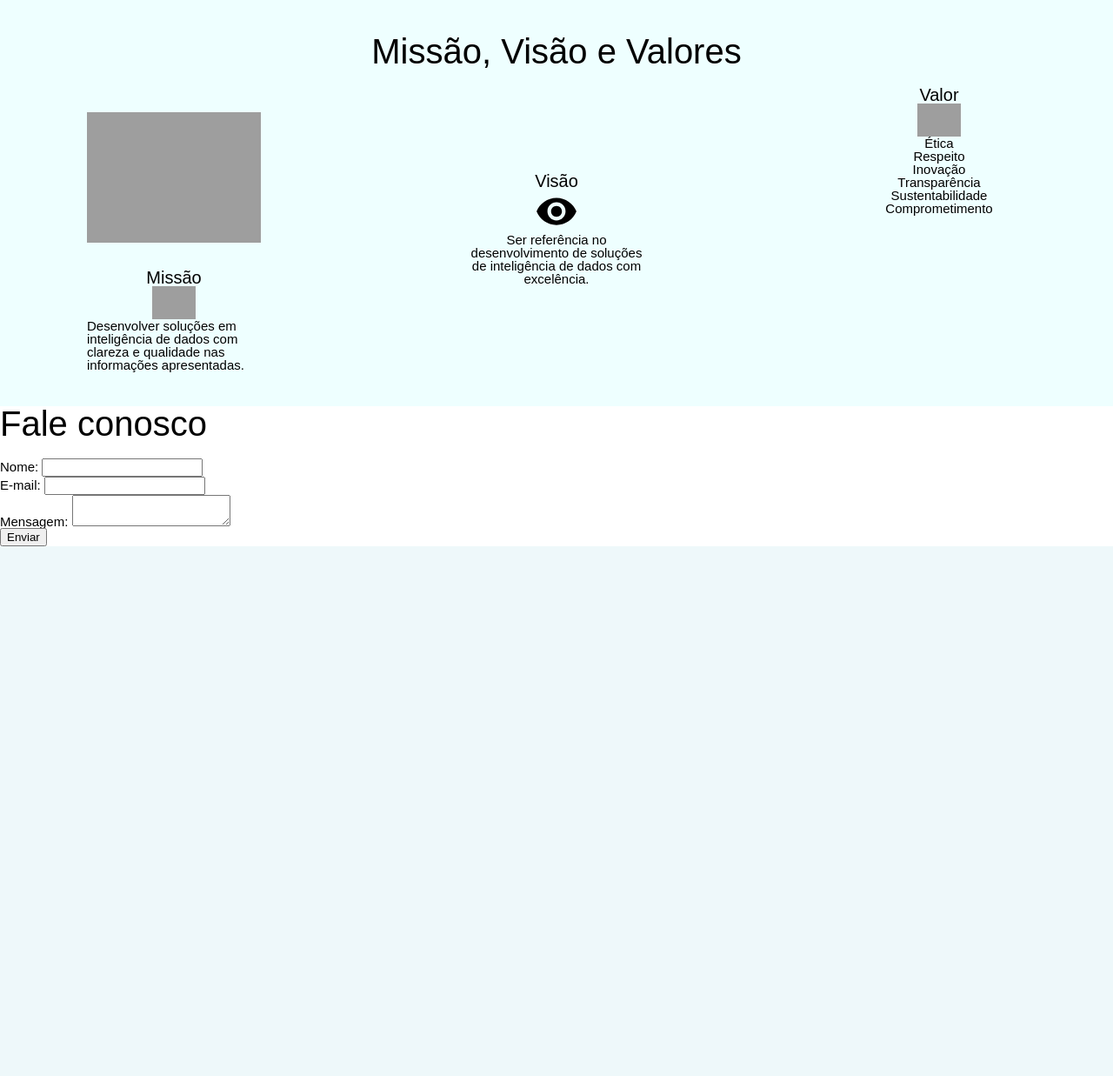
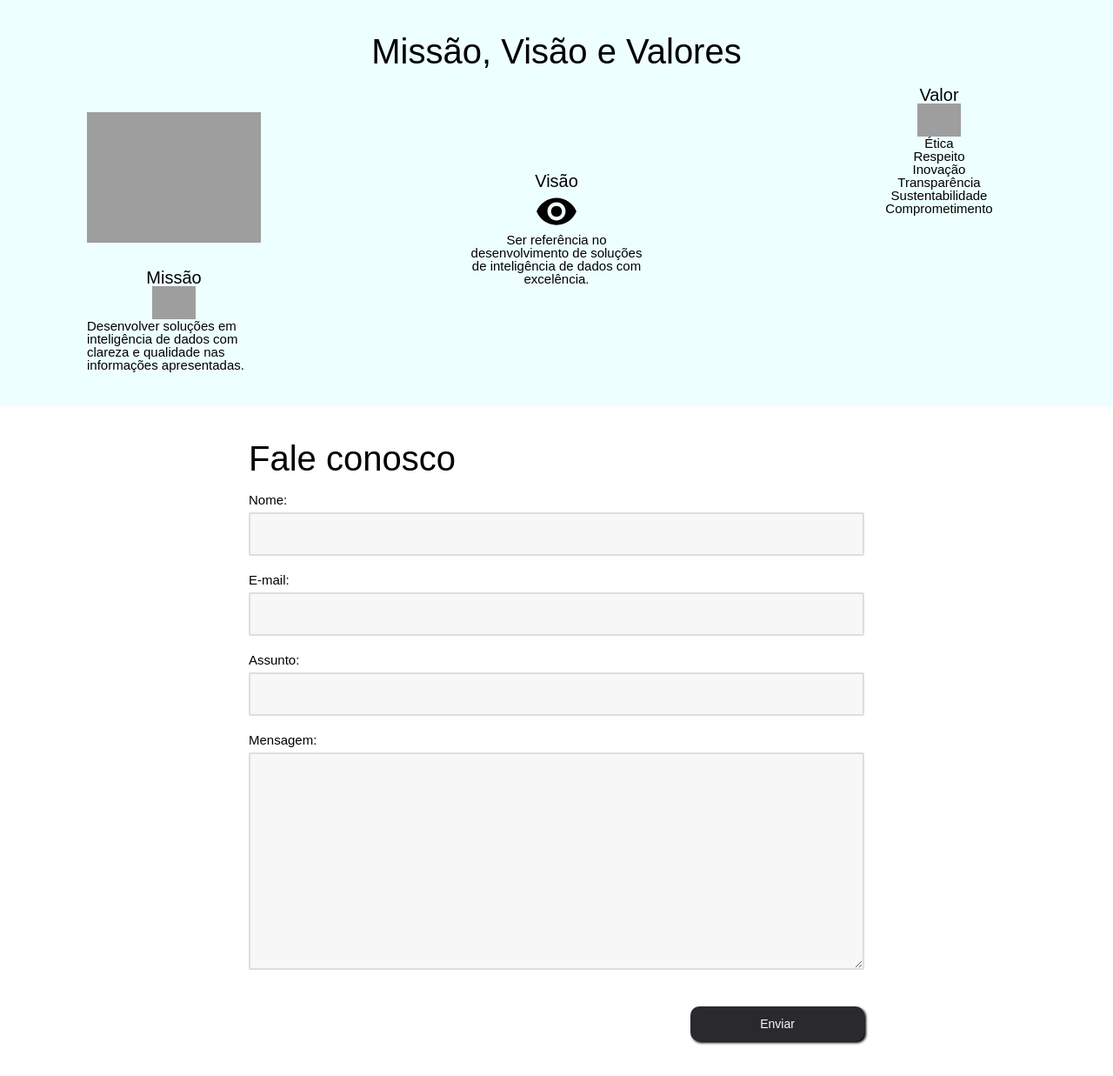
Before and after one commit to ceciliaoliveira-s/ConsultoriaCA, a PHP site: page / in a window 1280 px wide. Shown: the part 2255-3492 px from the top of the page at 87% size. Before the commit the page ends 2883 px from the top, so only its background shows below. Run offline with PHP 8.4, Linux system fonts and the light colour scheme; some web fonts are replaced; grey boxes are pictures that could not be loaded.

Commit message:
Creates form contact

```diff
--- a/css/style.css
+++ b/css/style.css
@@ -3,6 +3,7 @@
     --color-black: #000;
     --color-blue: #EEFFFF;
     --color-line: #DEDEDE;
+    --color-form: #f7f7f7;
 }
 
 .title {
@@ -22,6 +23,7 @@
   width: 12rem;
   font-size: 1.4rem;
   border-radius: 10px;
+  cursor: pointer;
 }
 
 html {
@@ -117,6 +119,7 @@ header nav ul li a:hover {
     font-size: 2rem;
     font-weight: bold;
     font-family: 'Basic', sans-serif;
+    cursor: pointer;
 }
 
 .portfolio {
@@ -267,3 +270,51 @@ header nav ul li a:hover {
   align-items: center;
   text-align: center;
 }
+
+.contact {
+    padding: 4rem 5rem 4rem 5rem;
+    display: flex;
+    justify-content: center;
+}
+
+.contact .container {
+    width: 60%;
+}
+
+.contact input {
+    width: 100%;
+    border-radius: 2px;
+    border: 2px solid var(--color-line  );
+    font-size: 3rem;
+    height: 5rem;
+    padding-left: 0.7rem;
+    padding-right: 0.7rem;
+    margin-top: 0.7rem;
+    margin-bottom: 2rem;
+    outline: none;
+    background-color: var(--color-form);
+}
+
+.contact textarea {
+    width: 100%;
+    border-radius: 2px;
+    border: 2px solid var(--color-line  );
+    font-size: 3rem;
+    padding-left: 0.7rem;
+    padding-right: 0.7rem;
+    outline: none;
+    height: 25rem;
+    margin-top: 0.7rem;
+    margin-bottom: 4rem;
+    background-color: var(--color-form);
+}
+
+.contact .contact-button {
+    display: flex;
+    justify-content: flex-end;
+}
+
+.contact .button {
+    width: 20rem;
+    box-shadow: 2px 2px 3px #000;
+}
--- a/index.html
+++ b/index.html
@@ -158,22 +158,28 @@
             </div>
         </div>
     </section>
-    <form action="contato-form" method="post">
-        <legend class="title"> Fale conosco</legend>
+    <form class="contact">
+        <div class="container">
+            <legend class="title">Fale conosco</legend>
             <div>
-            <label for="contato-nome">Nome:</label>
-            <input type="contato-text" id="nome" />
+                <label for="name">Nome:</label>
+                <input type="text" name="name" />
             </div>
             <div>
-            <label for="contato-email">E-mail:</label>
-            <input type="email" id="email"/>
+                <label for="email">E-mail:</label>
+                <input type="email" name="email"/>
+            </div>
+            <div>
+                <label for="subject">Assunto:</label>
+                <input type="text" name="subject"/>
             </div>
             <div>
                 <label for="msg">Mensagem:</label>
-            <textarea id="msg"></textarea>
+                <textarea name="msg"></textarea>
             </div>
-        <div class="contato-button">
-            <button type="submit">Enviar</button>
+            <div class="contact-button">
+                <button class="button" type="submit">Enviar</button>
+            </div>
         </div>
     </form>
     <script src="js/menu.js"></script>
```
Lines whose indentation alone changed are shown as unchanged.
